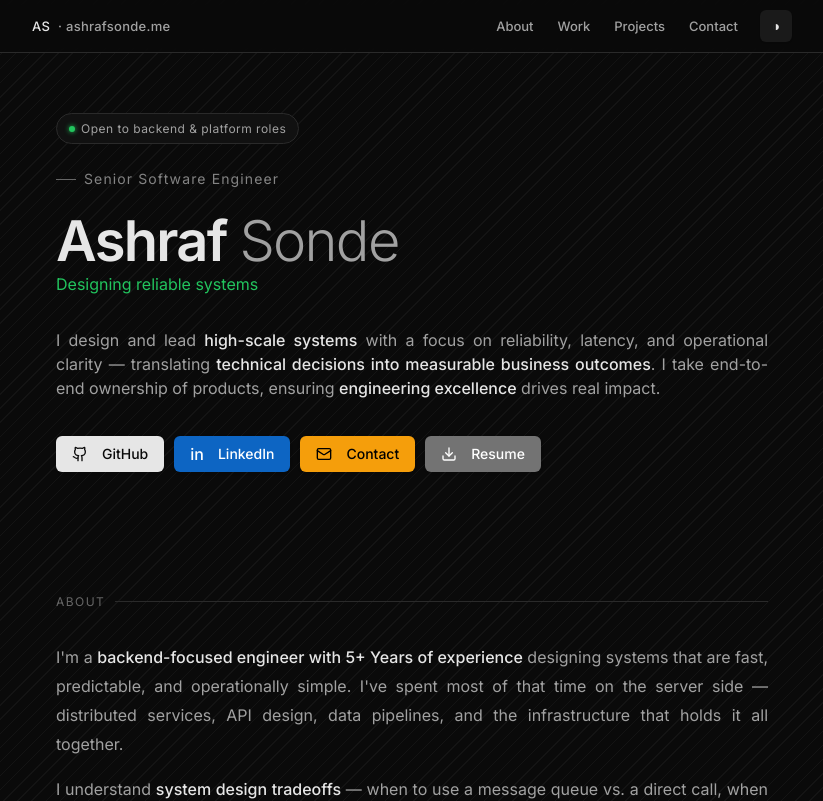
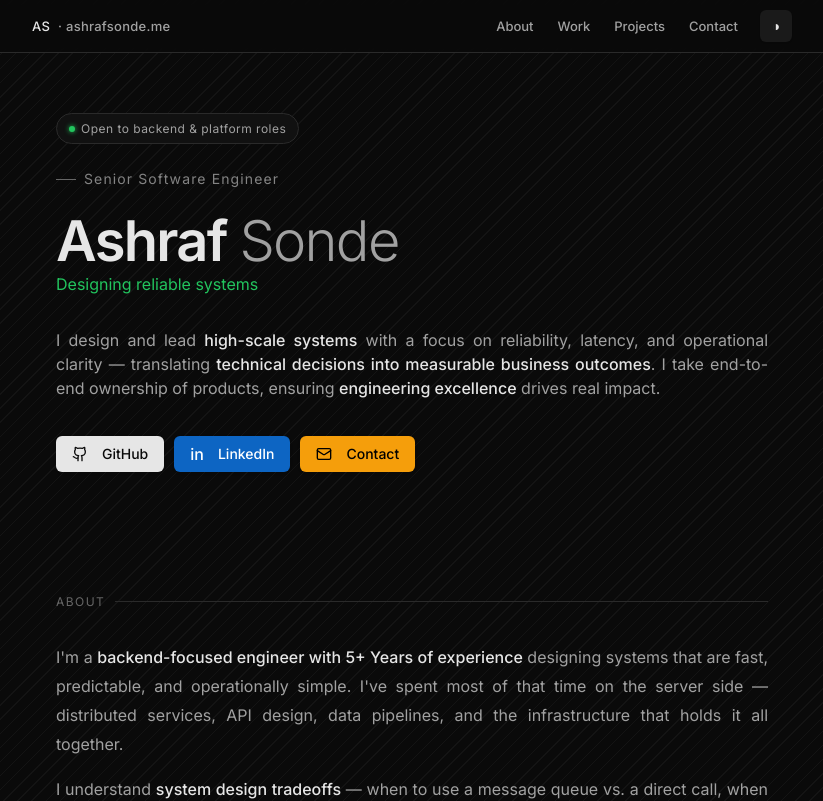
Before and after one commit to Ashraf-Sonde/portfolio-webite, a Next.js app: page / in a window 1280 px wide. Shown: the top 801 px of the page, without its empty margins (228-1051 px from the left). Built offline with nearby package versions, Linux system fonts and the light colour scheme.

Commit message:
fix: added conditional rendering for resume btn

```diff
--- a/src/components/sections/hero.tsx
+++ b/src/components/sections/hero.tsx
@@ -163,6 +163,7 @@ export function Hero() {
           </Tooltip>
 
           {/* Resume btn */}
+          {siteConfig.resume && (
             <Tooltip>
               <TooltipTrigger asChild>
                 <Button
@@ -186,6 +187,7 @@ export function Hero() {
               </TooltipTrigger>
               <TooltipContent>View resume</TooltipContent>
             </Tooltip>
+          )}
         </div>
       </div>
     </section>
--- a/src/lib/data.ts
+++ b/src/lib/data.ts
@@ -14,7 +14,7 @@ export const siteConfig = {
   github: 'https://github.com/Ashraf-Sonde',
   linkedin: 'https://linkedin.com/in/ashraf-sonde',
   email: 'b3V0cmVhY2guYXNocmFmQGdtYWlsLmNvbQ==',
-  resume: '#',
+  resume: '',
 };
 
 export const aboutStats = [
```
Lines whose indentation alone changed are shown as unchanged.
